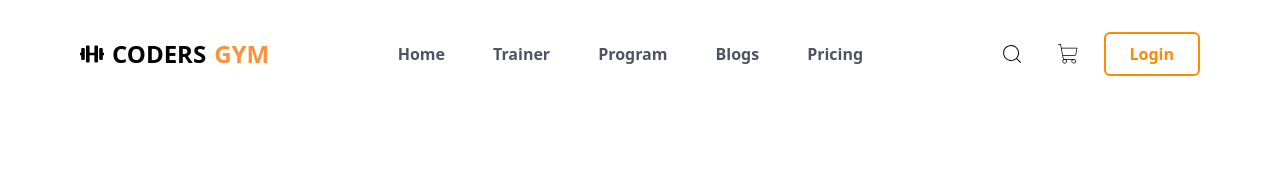
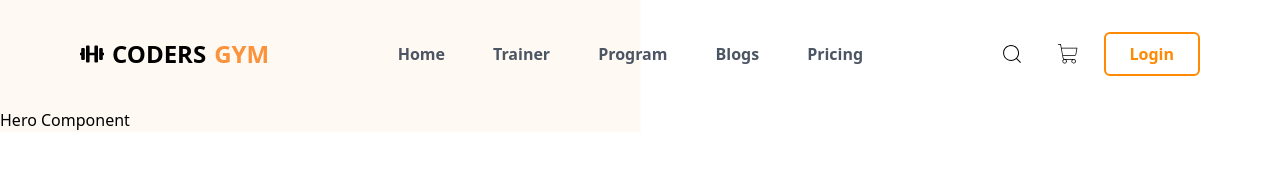
Before and after one commit to wacho91/gym-initial, a React (Vite) app: page / in a window 1280 px wide. Shown: the top 182 px of the page. Built offline with nearby package versions, Linux system fonts and the light colour scheme; a web font is replaced by a local one.

Commit message:
Hero Component

```diff
--- a/src/App.jsx
+++ b/src/App.jsx
@@ -1,10 +1,24 @@
+import Hero from "./component/Hero/Hero";
 import Navbar from "./component/Navbar/Navbar"
+import BgImage from "./assets/bg.png";
+
+
+const bgStyle = {
+  backgroundImage: `url(${BgImage})`,
+  backgroundRepeat: "no-repeat",
+  backgroundSize: "cover",
+  backgroundPosition: "center",
+  backgroundAttachment: "fixed",
+};
 
 function App() {
 
   return (
-    <div>
-        <Navbar />
+    <div className="overflow-x-hidden">
+        <div style={bgStyle}>
+          <Navbar />
+          <Hero />
+        </div>
     </div>
   )
 }
--- /dev/null
+++ b/src/component/Hero/Hero.jsx
@@ -0,0 +1,10 @@
+
+const Hero = () => {
+  return (
+    <div>
+        Hero Component
+    </div>
+  )
+}
+
+export default Hero
```
